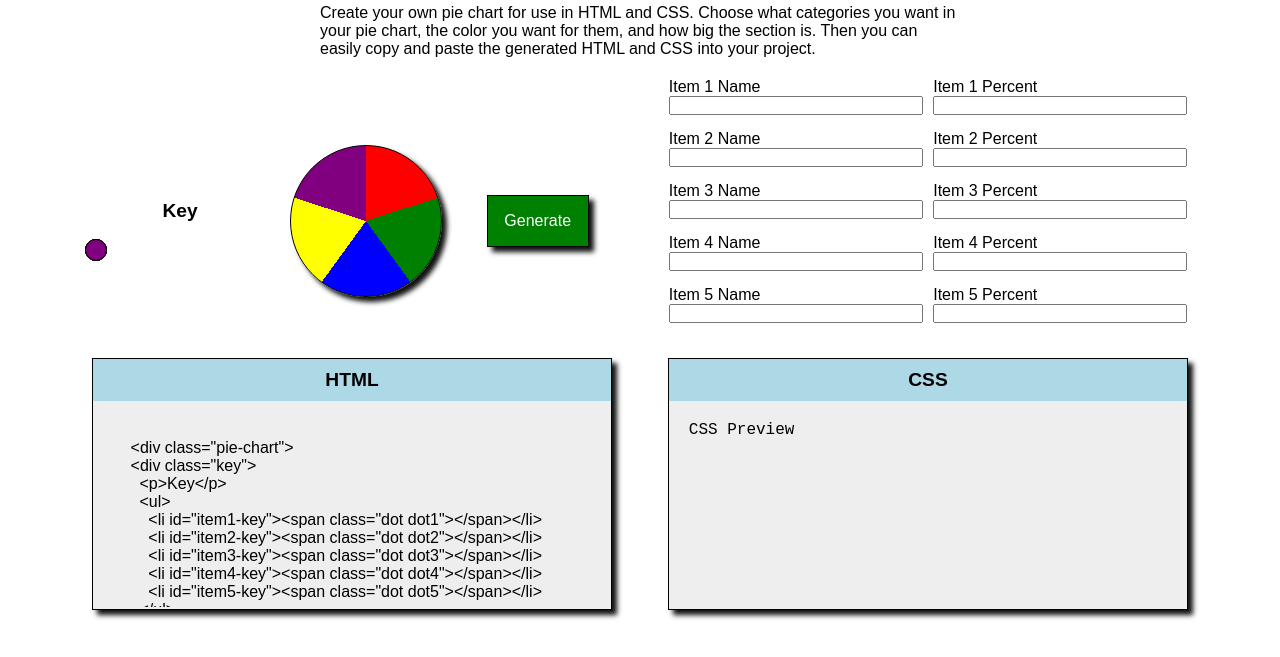
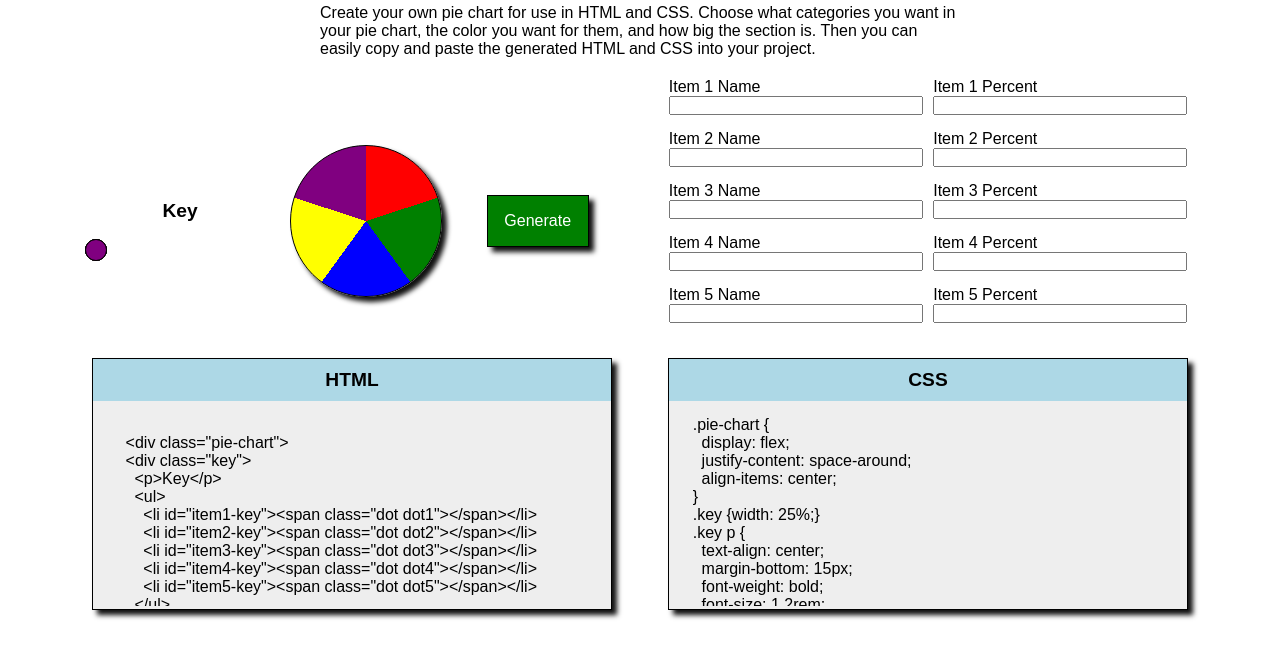
Before and after one commit to rperry99/pie-chart-generator, a plain HTML site: page index.html in a window 1280 px wide. Both pictures are taken after a click on the link "Generate". Shown: the part 83-740 px from the top of the page. Drawn offline with Linux system fonts and the light colour scheme.

Commit message:
Add CSS Preview
When the user generates their Pie Chart, they will see the CSS they need to add to create the pie chart

```diff
--- a/index.html
+++ b/index.html
@@ -81,11 +81,11 @@
       </form>
       <div class="preview">
         <p>HTML</p>
-        <div id="html-preview" class="code-preview">HTML Preview</div>
+        <div id="html-preview" class="code-preview"></div>
       </div>
       <div class="preview">
         <p>CSS</p>
-        <div id="css-preview" class="code-preview">CSS Preview</div>
+        <div id="css-preview" class="code-preview"></div>
       </div>
     </div>
     <script src="index.js"></script>
--- a/index.js
+++ b/index.js
@@ -18,6 +18,11 @@ const piece2Percent = document.getElementById("item2-percent");
 const piece3Percent = document.getElementById("item3-percent");
 const piece4Percent = document.getElementById("item4-percent");
 const piece5Percent = document.getElementById("item5-percent");
+let percent1 = 20;
+let percent2 = 20;
+let percent3 = 20;
+let percent4 = 20;
+let percent5 = 20;
 
 // Pie Chart
 const pieChart = document.getElementById("pie-preview");
@@ -30,6 +35,7 @@ function generate() {
   updateKey();
   updatePercent();
   updateHTML();
+  updateCSS();
 }
 
 function updateKey() {
@@ -41,11 +47,11 @@ function updateKey() {
 }
 
 function updatePercent() {
-  let percent1 = parseInt(piece1Percent.value);
-  let percent2 = parseInt(piece2Percent.value) + percent1;
-  let percent3 = parseInt(piece3Percent.value) + percent2;
-  let percent4 = parseInt(piece4Percent.value) + percent3;
-  let percent5 = parseInt(piece5Percent.value) + percent4;
+  percent1 = parseInt(piece1Percent.value);
+  percent2 = parseInt(piece2Percent.value) + percent1;
+  percent3 = parseInt(piece3Percent.value) + percent2;
+  percent4 = parseInt(piece4Percent.value) + percent3;
+  percent5 = parseInt(piece5Percent.value) + percent4;
   console.log(percent1, percent2, percent3, percent4, percent5);
   pieChart.style.background = `conic-gradient(
     red 0% ${percent1}%,
@@ -57,8 +63,7 @@ function updatePercent() {
 }
 
 function updateHTML() {
-  htmlPreview.innerHTML = `
-  <xmp>
+  htmlPreview.innerHTML = `<xmp>
     <div class="pie-chart">
     <div class="key">
       <p>Key</p>
@@ -71,6 +76,57 @@ function updateHTML() {
       </ul>
     </div>
     <div id="pie-preview"></div>
-  </xmp>
+  </xmp>`;
+}
+
+function updateCSS() {
+  cssPreview.innerHTML = `
+  <pre>
+  .pie-chart {
+    display: flex;
+    justify-content: space-around;
+    align-items: center;
+  }
+  .key {width: 25%;}
+  .key p {
+    text-align: center;
+    margin-bottom: 15px;
+    font-weight: bold;
+    font-size: 1.2rem;
+  }
+  .key ul {list-style: none;}
+  .key ul li {
+    margin-bottom: 20px;
+    position: relative;
+  }
+  .key ul li .dot {
+    height: 20px;
+    width: 20px;
+    border-radius: 50%;
+    position: absolute;
+    left: -30px;
+    top: -3px;
+    border: solid 1px black;
+  }
+  .dot1 {background: red;}
+  .dot2 {background: green;}
+  .dot3 {background: blue;}
+  .dot4 {background: yellow;}
+  .dot5 {background: purple;}
+  #pie-preview {
+    width: 150px;
+    height: 150px;
+    border-radius: 50%;
+    border: solid 1px black;
+    background: conic-gradient(
+      red 0% ${percent1}%,
+      green ${percent1}% ${percent2}%,
+      blue ${percent2}% ${percent3}%,
+      yellow ${percent3}% ${percent4}%,
+      purple ${percent4}% ${percent5}%
+    );
+    box-shadow: 5px 5px 5px #111;
+  }
+  </pre>
   `;
 }
--- a/styles.css
+++ b/styles.css
@@ -141,12 +141,10 @@ form div div {
   padding: 10px 0;
   font-size: 1.2rem;
   font-weight: bold;
-}
-.preview div {
-  padding: 20px;
+  user-select: none;
 }
 .code-preview {
-  font-family: "Source-Code-Pro", monospace;
   overflow-y: scroll;
-  height: calc(100% - (65px + 1.2rem));
+  height: calc(100% - 75px);
+  padding: 15px;
 }
```
Also changed, not shown: test.css (added, +59 -0 lines), test.html (added, +24 -0 lines).
